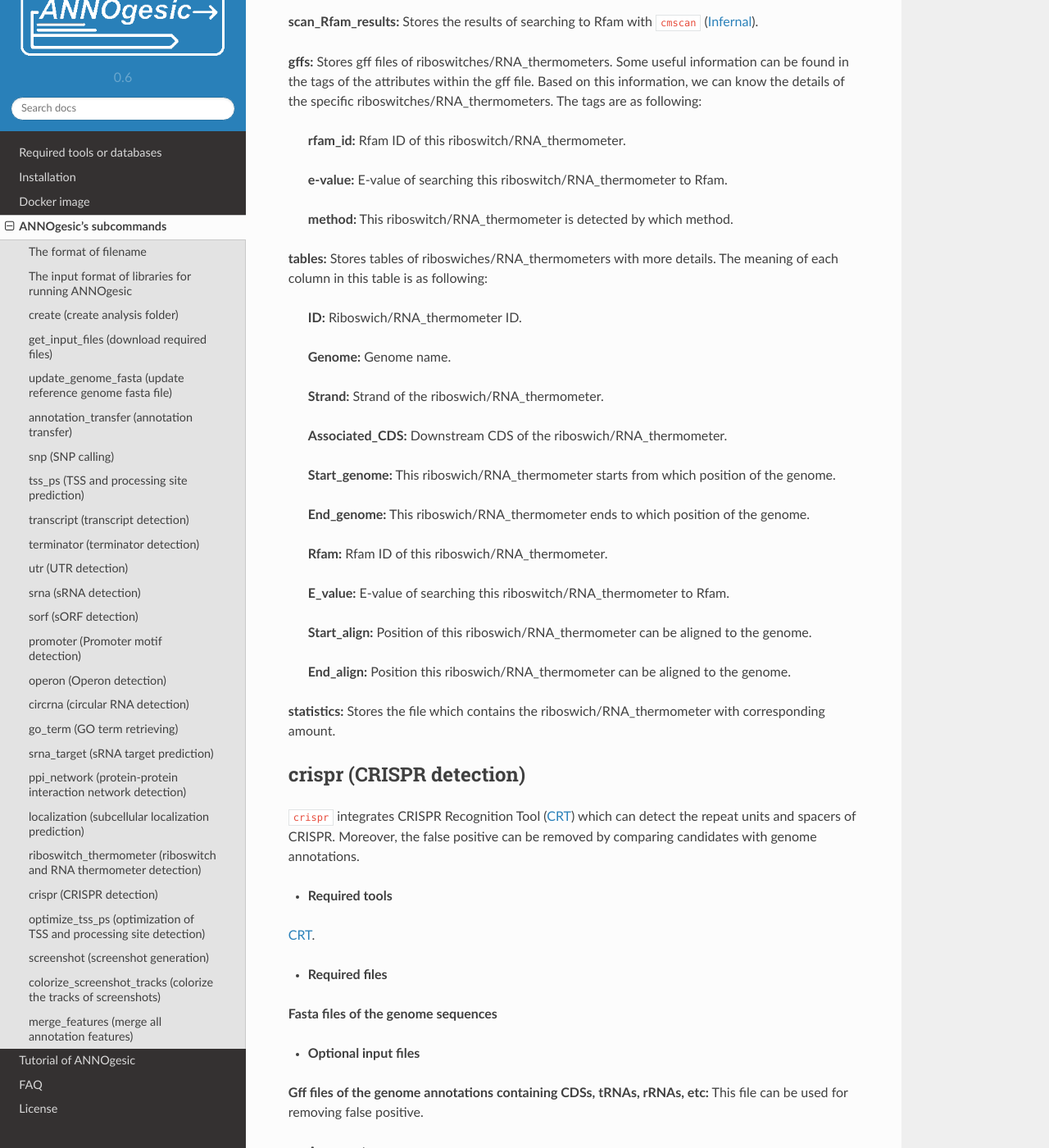
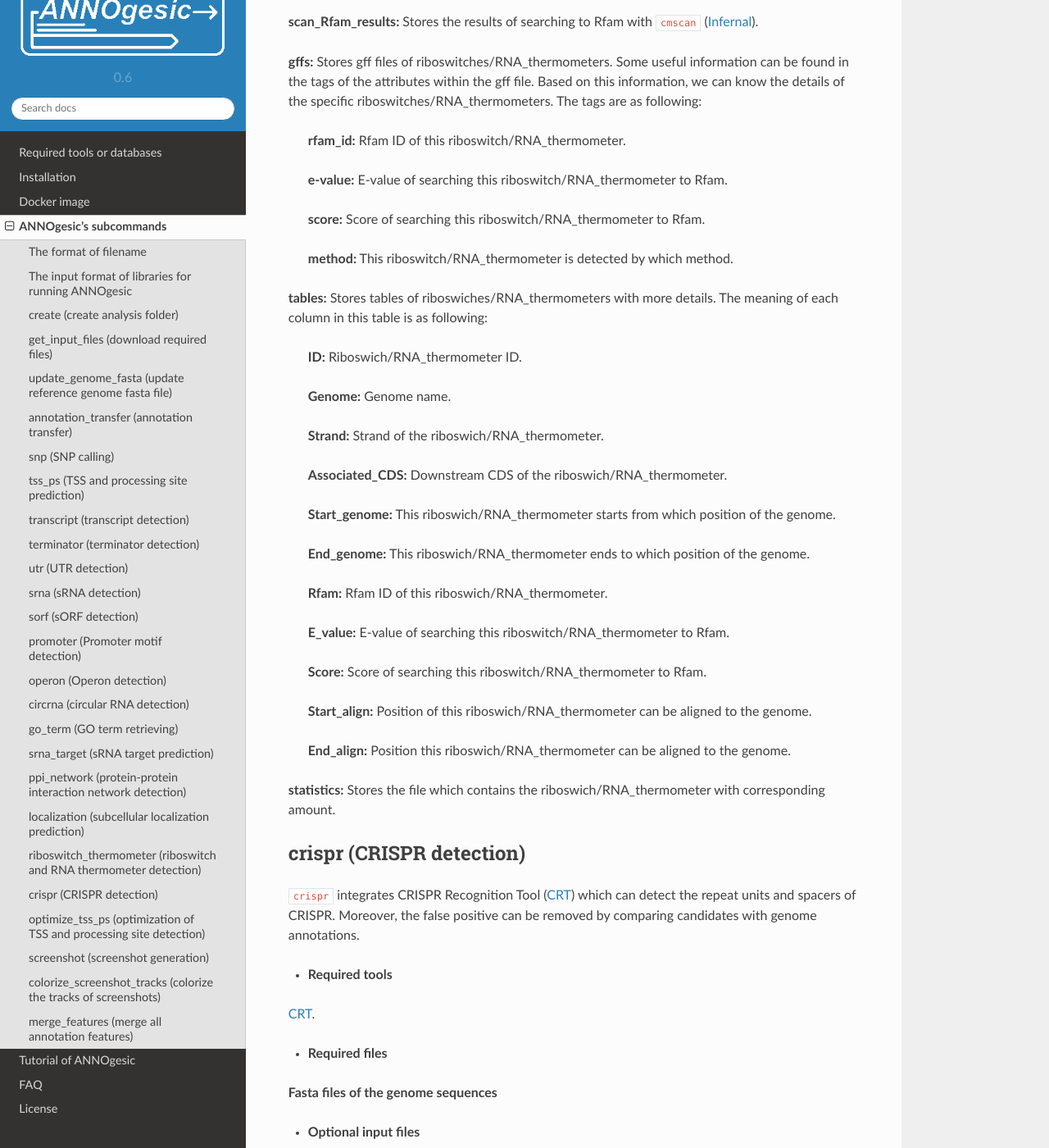
Before and after one commit to Sung-Huan/ANNOgesic, a Sphinx documentation site: the page built from docs/source/subcommands.rst, in a window 1280 px wide and 1400 px high, scrolled down 66004 px. Shown: the whole window at 82% size. Built offline with Sphinx 7.4.7 and the Read the Docs theme 2.0.0, drawn with Linux system fonts in a browser that asks for light colours; pages that are not in the unit, such as notebooks, are missing from menus.

Commit message:
add Score of riboswitch searching

```diff
--- a/docs/source/subcommands.rst
+++ b/docs/source/subcommands.rst
@@ -3310,6 +3310,8 @@ The tags are as following:
 
 	**e-value:** E-value of searching this riboswitch/RNA_thermometer to Rfam.
 
+	**score:** Score of searching this riboswitch/RNA_thermometer to Rfam.
+
 	**method:** This riboswitch/RNA_thermometer is detected by which method.
 
 **tables:** Stores tables of riboswiches/RNA_thermometers with more details. The meaning of each column in this table is as following:
@@ -3329,6 +3331,8 @@ The tags are as following:
 	**Rfam:** Rfam ID of this riboswich/RNA_thermometer.
 
 	**E_value:** E-value of searching this riboswitch/RNA_thermometer to Rfam.
+
+	**Score:** Score of searching this riboswitch/RNA_thermometer to Rfam.
 
 	**Start_align:** Position of this riboswich/RNA_thermometer can be aligned to the genome.
 
```
